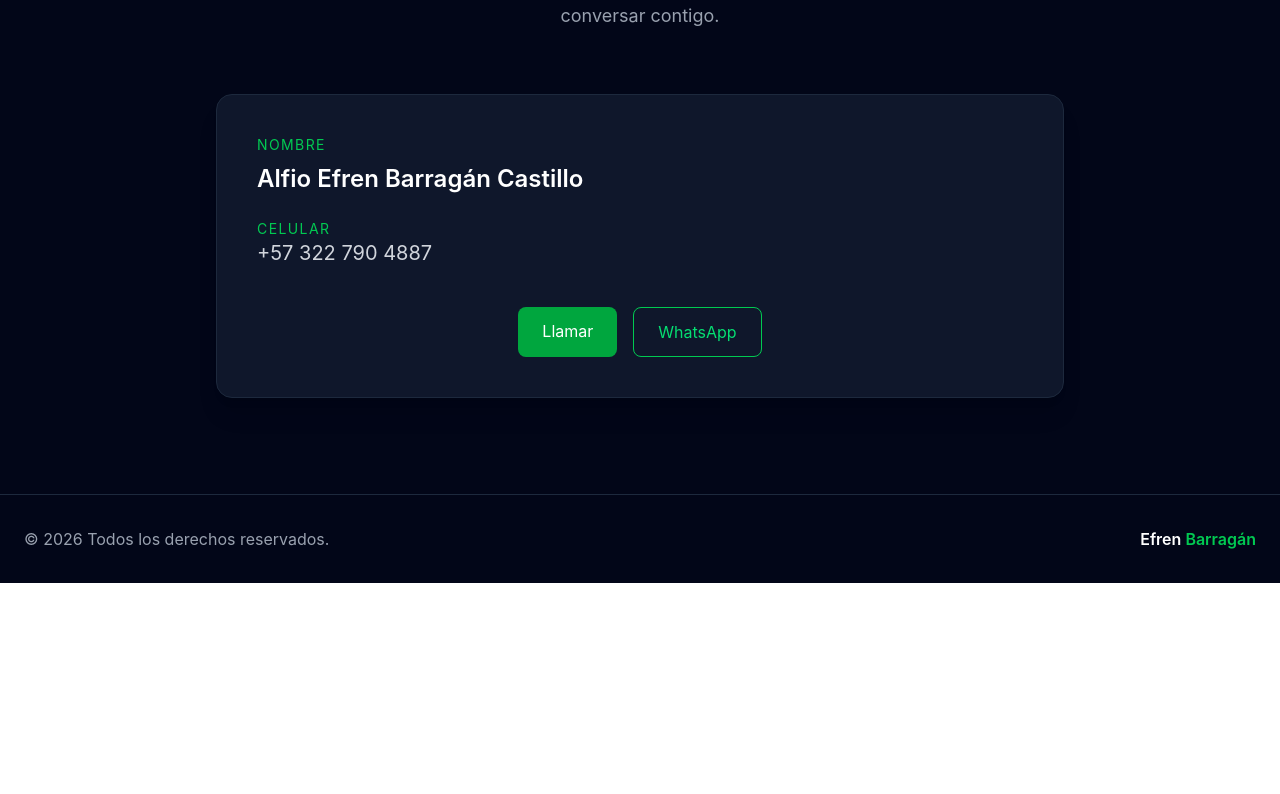
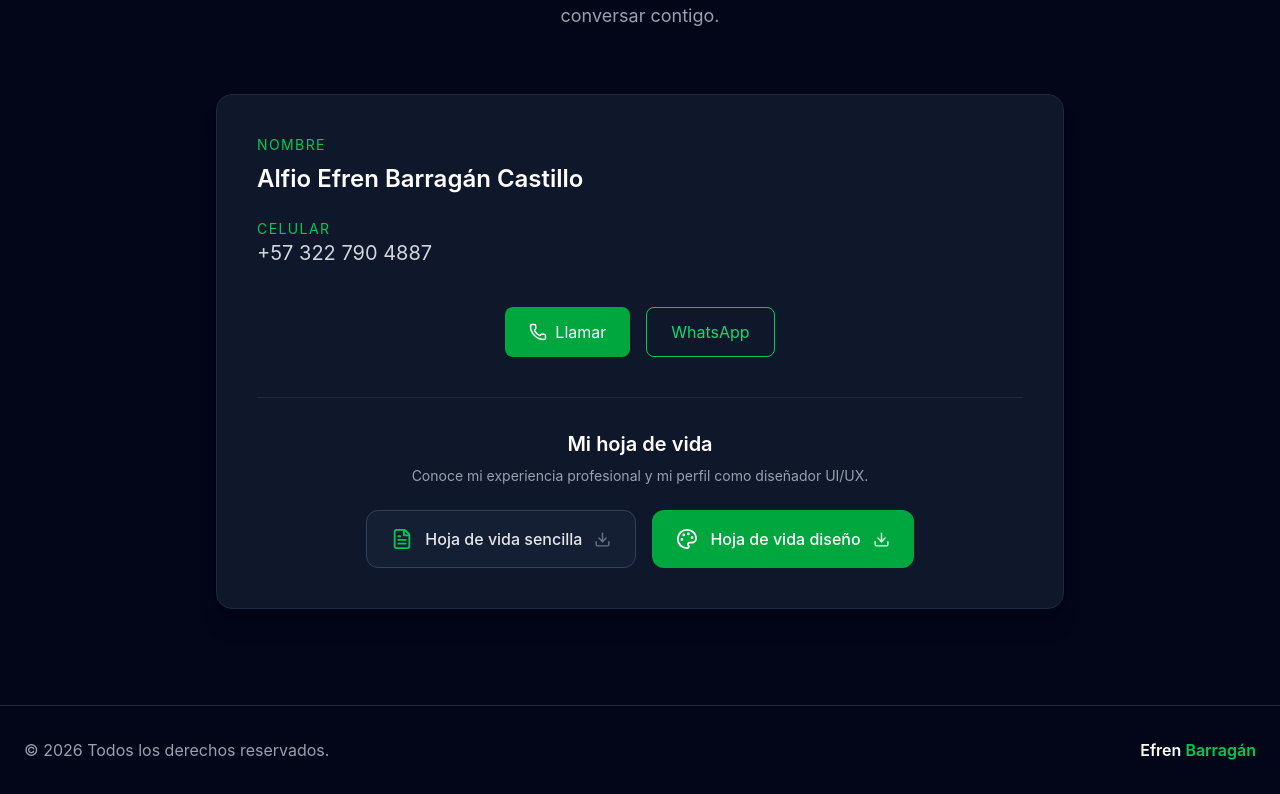
Before and after one commit to Alfio-EBC/portafolio, a React (Vite) app: page / in a window 1280 px wide. Shown: the part 5197-5991 px from the top of the page. Before the commit the page ends 5780 px from the top, so only its background shows below. Built offline with nearby package versions, Linux system fonts and the light colour scheme.

Commit message:
feat: Ajustes de botones cv vf

```diff
--- a/src/sections/Contact.jsx
+++ b/src/sections/Contact.jsx
@@ -1,43 +1,29 @@
+import { Phone, FileText, Palette, Download } from "lucide-react";
+
 function Contact() {
     return (
-    <section
-      id="contact"
-      className="py-24 bg-slate-950"
-    >
+        <section id="contact" className="py-24 bg-slate-950">
             <div className="container mx-auto px-6 max-w-4xl">
-
                 <div className="text-center">
-
                     <h2 className="text-5xl font-bold text-white">
                         Ponte en <span className="text-green-500">contacto</span>
                     </h2>
 
                     <p className="text-gray-400 mt-5 text-lg">
-            ¿Tienes un proyecto en mente o buscas un diseñador UI/UX para tu equipo?
-            Estaré encantado de conversar contigo.
+                        ¿Tienes un proyecto en mente o buscas un diseñador UI/UX para tu equipo? Estaré encantado de
+                        conversar contigo.
                     </p>
-
                 </div>
 
                 <div className="mt-16 bg-slate-900 border border-slate-800 rounded-2xl p-10 shadow-xl">
-
                     <div className="space-y-6">
-
                         <div>
-              <h3 className="text-sm uppercase tracking-widest text-green-500">
-                Nombre
-              </h3>
-
-              <p className="text-2xl font-semibold text-white mt-2">
-                Alfio Efren Barragán Castillo
-              </p>
+                            <h3 className="text-sm uppercase tracking-widest text-green-500">Nombre</h3>
+                            <p className="text-2xl font-semibold text-white mt-2">Alfio Efren Barragán Castillo</p>
                         </div>
 
                         <div>
-              <h3 className="text-sm uppercase tracking-widest text-green-500">
-                Celular
-              </h3>
-
+                            <h3 className="text-sm uppercase tracking-widest text-green-500">Celular</h3>
                             <a
                                 href="tel:+573227904887"
                                 className="text-xl text-gray-300 hover:text-green-400 transition"
@@ -45,15 +31,15 @@ function Contact() {
                                 +57 322 790 4887
                             </a>
                         </div>
-
                     </div>
 
+                    {/* Botones de contacto */}
                     <div className="mt-10 flex flex-wrap justify-center gap-4">
-
                         <a
                             href="tel:+573227904887"
-              className="bg-green-600 hover:bg-green-700 px-6 py-3 rounded-lg text-white transition"
+                            className="inline-flex items-center gap-2 bg-green-600 hover:bg-green-700 px-6 py-3 rounded-lg text-white transition"
                         >
+                            <Phone size={18} />
                             Llamar
                         </a>
 
@@ -61,15 +47,71 @@ function Contact() {
                             href="https://wa.me/573227904887"
                             target="_blank"
                             rel="noopener noreferrer"
-              className="border border-green-500 text-green-400 hover:bg-green-500 hover:text-white px-6 py-3 rounded-lg transition"
+                            className="inline-flex items-center gap-2 border border-green-500 text-green-400 hover:bg-green-500 hover:text-white px-6 py-3 rounded-lg transition"
                         >
                             WhatsApp
                         </a>
-
                     </div>
 
+                    {/* Botones de hojas de vida */}
+
+                    {/* Sección de hojas de vida */}
+                    <div className="mt-10 pt-8 border-t border-slate-800">
+                        <h3 className="text-center text-white font-semibold text-xl mb-2">Mi hoja de vida</h3>
+
+                        <p className="text-center text-gray-400 text-sm mb-6">
+                            Conoce mi experiencia profesional y mi perfil como diseñador UI/UX.
+                        </p>
+
+                        <div className="flex flex-col sm:flex-row flex-wrap justify-center gap-4">
+                            {/* Hoja de vida sencilla */}
+                            <a
+                                href="/imagenes/cv-Alfio-Efren-Barragan-Castillo-2026-sencilla.pdf"
+                                target="_blank"
+                                rel="noopener noreferrer"
+                                aria-label="Abrir hoja de vida sencilla en PDF"
+                                className="group inline-flex items-center justify-center gap-3
+      border border-slate-700 bg-slate-800/50
+      text-gray-200 hover:border-green-500 hover:text-green-400
+      hover:bg-slate-800 px-6 py-4 rounded-xl
+      transition-all duration-300"
+                            >
+                                <FileText
+                                    size={22}
+                                    className="text-green-500 group-hover:scale-110 transition-transform"
+                                />
+
+                                <span className="font-medium">Hoja de vida sencilla</span>
+
+                                <Download
+                                    size={17}
+                                    className="text-gray-500 group-hover:text-green-400 transition-colors"
+                                />
+                            </a>
+
+                            {/* Hoja de vida con diseño */}
+                            <a
+                                href="/imagenes/cv-Alfio-Efren-Barragan-Castillo-2026-diseno.pdf"
+                                target="_blank"
+                                rel="noopener noreferrer"
+                                aria-label="Abrir hoja de vida con diseño en PDF"
+                                className="group inline-flex items-center justify-center gap-3
+      bg-green-600 hover:bg-green-700
+      text-white px-6 py-4 rounded-xl
+      transition-all duration-300"
+                            >
+                                <Palette size={22} className="group-hover:rotate-6 transition-transform" />
+
+                                <span className="font-medium">Hoja de vida diseño</span>
+
+                                <Download
+                                    size={17}
+                                    className="text-green-100 group-hover:translate-y-0.5 transition-transform"
+                                />
+                            </a>
                         </div>
-
+                    </div>
+                </div>
             </div>
         </section>
     );
```
Also changed, not shown: src/sections/ContactForm.jsx (renamed from src/forms/ContactForm.jsx), 2 other files (tests, documents, lock files or other folders). Lines whose indentation alone changed are shown as unchanged.
